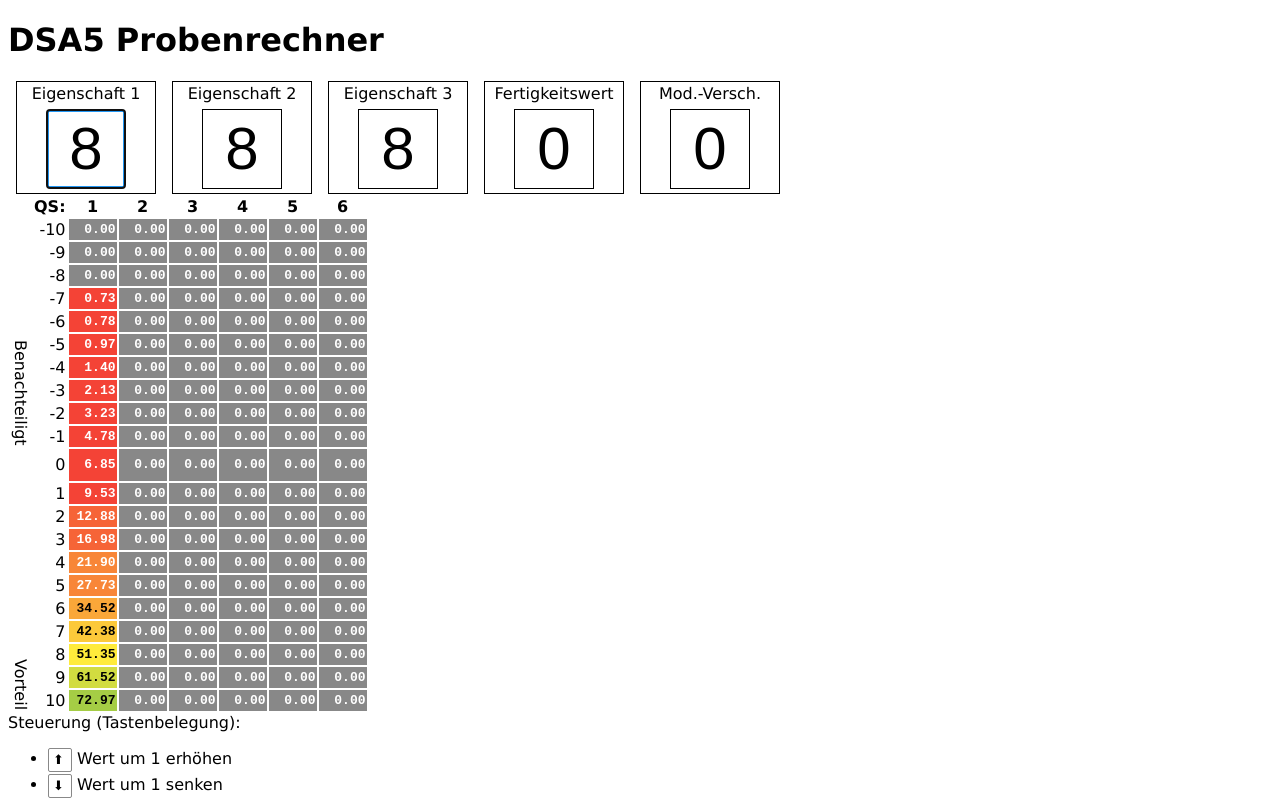
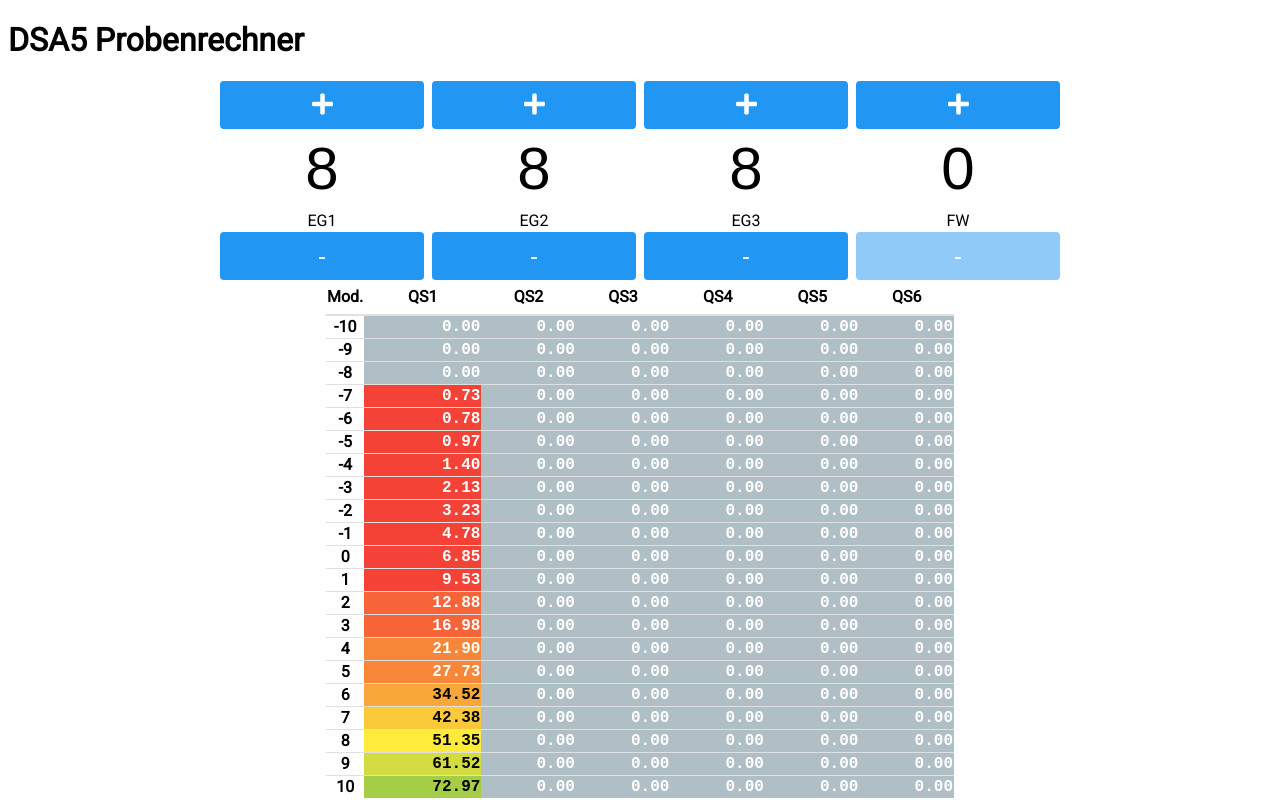
Before and after one commit to C0Nd3Mnd/dsa-probenrechner, a Vue app: page / in a window 1280 px wide. Shown: the top 800 px of the page. Built offline with nearby package versions, Linux system fonts and the light colour scheme.

Commit message:
Complete overhaul

```diff
--- a/public/index.html
+++ b/public/index.html
@@ -7,5 +7,7 @@
     <link rel="icon" href="<%= BASE_URL %>favicon.png">
     <title><%= htmlWebpackPlugin.options.title %></title>
   </head>
-  <body></body>
+  <body>
+    <div id="app" class="container"></div>
+  </body>
 </html>
--- a/src/App.vue
+++ b/src/App.vue
@@ -1,59 +1,55 @@
 <template>
+  <div class="row">
+    <div class="col-12">
       <h1>DSA5 Probenrechner</h1>
-  <number-input ref="firstInput" v-model="property1" label="Eigenschaft 1" />
-  <number-input v-model="property2" label="Eigenschaft 2" />
-  <number-input v-model="property3" label="Eigenschaft 3" />
-  <number-input v-model="skillValue" label="Fertigkeitswert" :max="100" />
-  <number-input
-    v-model="modShift"
-    label="Mod.-Versch."
-    :min="-100"
-    :max="100"
-  />
-  <table>
+    </div>
+  </div>
+  <div class="row">
+    <div class="col-3 col-md-2 col-md-offset-2">
+      <number-input ref="firstInput" v-model="property1" label="EG1" />
+    </div>
+    <div class="col-3 col-md-2">
+      <number-input v-model="property2" label="EG2" />
+    </div>
+    <div class="col-3 col-md-2">
+      <number-input v-model="property3" label="EG3" />
+    </div>
+    <div class="col-3 col-md-2">
+      <number-input v-model="skillValue" label="FW" :max="25" />
+    </div>
+  </div>
+  <div class="row">
+    <div class="col-12 col-md-6 col-md-offset-3">
+      <table style="width: 100%;">
         <thead>
           <tr>
-        <th />
-        <th>QS:</th>
-        <th v-for="ql in 6" :key="ql">{{ ql }}</th>
+            <th style="width: 24px;">Mod.</th>
+            <th v-for="ql in 6" :key="ql">QS{{ ql }}</th>
           </tr>
         </thead>
         <tbody>
           <tr v-for="mod in 21" :key="mod">
-        <td v-if="mod === 1" rowspan="10" class="description-column">
-          Benachteiligt
-        </td>
-        <td
-          v-else-if="mod === 11"
-          class="description-column"
-          style="padding: 16px 0"
-        />
-        <td v-else-if="mod === 12" rowspan="10" class="description-column">
-          Vorteil
-        </td>
-        <td style="text-align: right">{{ mod - 11 + modShift }}</td>
+            <th style="text-align: center">{{ mod - 11 }}</th>
             <result-column
               v-for="ql in 6"
               :key="ql"
-          :value="calc(mod - 11 + modShift, ql)"
+              :value="calc(mod - 11, ql)"
             />
           </tr>
         </tbody>
       </table>
-  <div>
-    Steuerung (Tastenbelegung):
-    <ul>
-      <li
-        v-for="entry in controlHelp"
-        :key="entry.kbd"
-        style="margin-bottom: 2px"
-      >
-        <kbd>{{ entry.kbd }}</kbd>
-        {{ entry.description }}
-      </li>
-    </ul>
     </div>
-  <div style="margin-top: 40px; font-style: italic">
+  </div>
+  <div class="row">
+    <div class="col-12">
+      <p>
+        Die Werte der Felder können auch mit den Pfeiltasten bzw. Bild
+        hoch/runter (+5/-5) manipuliert werden.
+      </p>
+    </div>
+  </div>
+  <div class="row">
+    <div class="col-12" style="font-style: italic;">
       <p>
         Der ursprüngliche Code zur Berechnung der Wahrscheinlichkeit stammt aus
         dem
@@ -85,6 +81,7 @@
         </a>
       </p>
     </div>
+  </div>
 </template>
 
 <script lang="ts">
@@ -109,34 +106,7 @@ export default defineComponent({
     property1: 8,
     property2: 8,
     property3: 8,
-    skillValue: 0,
-    modShift: 0,
-    controlHelp: [
-      {
-        kbd: '⬆',
-        description: 'Wert um 1 erhöhen'
-      },
-      {
-        kbd: '⬇',
-        description: 'Wert um 1 senken'
-      },
-      {
-        kbd: 'Bild ⬆',
-        description: 'Wert um 5 erhöhen'
-      },
-      {
-        kbd: 'Bild ⬇',
-        description: 'Wert um 5 senken'
-      },
-      {
-        kbd: '➡',
-        description: 'Nächstes Feld'
-      },
-      {
-        kbd: '⬅',
-        description: 'Vorheriges Feld'
-      }
-    ]
+    skillValue: 0
   }),
   methods: {
     /**
@@ -157,14 +127,6 @@ export default defineComponent({
         ql
       )
     }
-  },
-  /**
-   * Focuses the first input when the component is mounted.
-   */
-  mounted() {
-    this.$nextTick(() => {
-      ;(this.$refs.firstInput as { $el: HTMLElement }).$el.focus()
-    })
   }
 })
 </script>
--- a/src/components/NumberInput.vue
+++ b/src/components/NumberInput.vue
@@ -1,20 +1,48 @@
 <template>
-  <label class="number-input__wrapper">
-    <span class="number-input__label">{{ label }}</span>
+  <div class="row">
+    <div class="col-12">
+      <button
+        tabindex="-1"
+        class="btn btn--block btn--large"
+        :disabled="virtualModel === max"
+        @click="++virtualModel"
+      >
+        <font-awesome-icon icon="plus" />
+      </button>
+    </div>
+  </div>
+  <div class="row">
+    <div class="col-12 center">
       <input
         v-model="virtualModel"
+        type="text"
         class="number-input__input"
         :min="min"
         :max="max"
-      readonly
         @keydown.arrow-up="++virtualModel"
         @keydown.page-up="virtualModel += 5"
         @keydown.arrow-down="--virtualModel"
         @keydown.page-down="virtualModel -= 5"
-      @keydown.arrow-left="focusPrevious"
-      @keydown.arrow-right="focusNext"
       />
-  </label>
+    </div>
+  </div>
+  <div class="row">
+    <div class="col-12 center">
+      <span class="number-input__label">{{ label }}</span>
+    </div>
+  </div>
+  <div class="row">
+    <div class="col-12">
+      <button
+        tabindex="-1"
+        class="btn btn--block btn--large"
+        :disabled="virtualModel === min"
+        @click="--virtualModel"
+      >
+        -
+      </button>
+    </div>
+  </div>
 </template>
 
 <script lang="ts">
@@ -71,56 +99,6 @@ export default defineComponent({
         this.$emit('update:modelValue', numberValue)
       }
     }
-  },
-  methods: {
-    /**
-     * Focuses the previous input element.
-     *
-     * @param $event - Keybaord event of the originating input.
-     */
-    focusPrevious($event: KeyboardEvent) {
-      if (!$event?.target) {
-        return
-      }
-
-      const target = $event.target as Element
-
-      if (!target.parentNode) {
-        return
-      }
-
-      const parentNode = target.parentNode as Element
-
-      if (!parentNode.previousElementSibling?.childNodes[1]) {
-        return
-      }
-
-      ;(parentNode.previousElementSibling.childNodes[1] as HTMLElement).focus()
-    },
-    /**
-     * Focuses the next input element.
-     *
-     * @param $event - Keyboard event of the originating input.
-     */
-    focusNext($event: KeyboardEvent) {
-      if (!$event?.target) {
-        return
-      }
-
-      const target = $event.target as Element
-
-      if (!target.parentNode) {
-        return
-      }
-
-      const parentNode = target.parentNode as Element
-
-      if (!parentNode.nextElementSibling?.childNodes[1]) {
-        return
-      }
-
-      ;(parentNode.nextElementSibling.childNodes[1] as HTMLElement).focus()
-    }
   }
 })
 </script>
@@ -134,21 +112,21 @@ export default defineComponent({
 }
 .number-input__label {
   width: 100%;
-  text-align: center;
   display: block;
   padding: 2px 8px;
+  white-space: nowrap;
+  overflow: hidden;
 }
 .number-input__input {
-  width: 80px;
+  width: 100%;
   height: 80px;
   text-align: center;
   font-size: 60px;
   margin: 0;
   appearance: none;
-  border: 1px solid #000;
-  margin: 8px;
-  margin: 4px auto;
+  border: none;
   display: block;
+  padding: 0;
 }
 .number-input__input:focus {
   border: 3px solid #2196f3;
--- a/src/components/ResultColumn.vue
+++ b/src/components/ResultColumn.vue
@@ -47,7 +47,7 @@ export default defineComponent({
 
 <style type="text/css">
 .result-column {
-  width: 48px;
+  /*width: 48px;*/
   font-family: monospace;
   font-weight: bold;
   text-align: right;
@@ -55,7 +55,7 @@ export default defineComponent({
 
 .result-column--impossible {
   color: #fff;
-  background-color: #888;
+  background-color: #b0bec5;
 }
 .result-column--0 {
   color: #fff;
--- a/src/default.css
+++ b/src/default.css
@@ -3,7 +3,11 @@
 }
 
 :root {
-  font-family: Verdana, Geneva, Tahoma, sans-serif;
+  font-family: Roboto, sans-serif;
+}
+
+body {
+  margin: 0;
 }
 
 kbd {
@@ -15,3 +19,68 @@ kbd {
   display: inline-block;
   padding: 0 4px;
 }
+
+.center {
+  margin: 0 auto;
+  text-align: center;
+}
+
+.btn {
+  appearance: none;
+  background: #2196f3;
+  color: #fff;
+  border-radius: 4px;
+  border: none;
+  font-size: 1em;
+  line-height: 2em;
+  display: inline-block;
+  touch-action: manipulation;
+  padding: 0 4px;
+  user-select: none;
+}
+
+.btn:disabled {
+  opacity: 0.5;
+}
+
+.btn:hover:not([disabled]) {
+  background-color: #1976d2;
+}
+
+.btn:active:not([disabled]) {
+  background-color: #0d47a1;
+}
+
+.btn--block {
+  display: block;
+  width: 100%;
+}
+
+.btn--large {
+  font-size: 1.5em;
+}
+
+table {
+  border-collapse: collapse;
+  border-spacing: 0;
+  font-size: 1em;
+  line-height: 1.25em;
+}
+
+table > thead > tr > th {
+  border-bottom: 2px solid #E0E0E0;
+  line-height: 2em;
+}
+
+table > tbody > tr > th {
+  font-weight: bold;
+  border-bottom: 1px solid #E0E0E0;
+}
+
+table > tbody > tr > td {
+  border-bottom: 1px solid #E0E0E0;
+}
+
+table > tbody > tr:last-child > th, table > tbody > tr:last-child > td {
+  border-bottom: none;
+}
--- a/src/main.ts
+++ b/src/main.ts
@@ -1,5 +1,18 @@
 import { createApp } from 'vue'
 import App from './App.vue'
+import './tiny-grid.scss'
+import '@fontsource/roboto'
 import './default.css'
 
-createApp(App).mount('body')
+import { library } from '@fortawesome/fontawesome-svg-core'
+import {
+  faPlus,
+  faMinus
+} from '@fortawesome/free-solid-svg-icons'
+import { FontAwesomeIcon } from '@fortawesome/vue-fontawesome'
+
+library.add(faPlus, faMinus)
+
+createApp(App)
+  .component('font-awesome-icon', FontAwesomeIcon)
+  .mount('#app')
--- /dev/null
+++ b/src/tiny-grid.scss
@@ -0,0 +1,99 @@
+// Tiny Grid by @alexerlandsson
+// https://alexerlandsson.com
+
+// This is a CSS grid system used to build responsive websites
+// and applications. For documentation, check out the GitHub repository:
+// https://github.com/alexerlandsson/tiny-grid
+
+@mixin tiny-grid {
+  // Settings
+  $grid-columns: 12 !default;
+  $grid-gutter: 8px !default;
+  $grid-container-max-width: 1470px !default;
+  $grid-container-gutter: 8px !default;
+
+  $grid-breakpoints: (
+    sm: 320px,
+    md: 768px,
+    lg: 1200px,
+    xl: 1800px
+  ) !default;
+
+  // Container Elements
+  %container-base {
+    margin-left: auto;
+    margin-right: auto;
+    width: 100%;
+    padding-left: $grid-container-gutter;
+    padding-right: $grid-container-gutter;
+    box-sizing: border-box;
+  }
+
+  .container {
+    @extend %container-base;
+    max-width: $grid-container-max-width;
+  }
+
+  .container-fluid {
+    @extend %container-base;
+  }
+
+  .row {
+    margin-left: ($grid-gutter / -2);
+    margin-right: ($grid-gutter / -2);
+    box-sizing: border-box;
+    font-size: 0;
+
+    > * {
+      font-size: 1rem;
+    }
+  }
+
+  // Columns
+  [class^="col-"],
+  [class*=" col-"] {
+    display: inline-block;
+    vertical-align: top;
+    width: 100%;
+    min-height: 1px;
+    padding-left: ($grid-gutter / 2);
+    padding-right: ($grid-gutter / 2);
+    box-sizing: border-box;
+  }
+
+  // Create non-breakpoint specific columns and column offsets
+  @for $i from 1 through $grid-columns {
+    .col-#{$i} {
+      width: ((100% / $grid-columns) * $i);
+    }
+    .col-offset-#{$i} {
+      margin-left: ((100% / $grid-columns) * $i);
+    }
+  }
+
+  // Create breakpoint specific columns
+  @each $breakpoint-name in map-keys($grid-breakpoints) {
+    // Get each key's value
+    $breakpoint-width: map-get($grid-breakpoints, $breakpoint-name);
+
+    // Create media query for each breakpoint
+    @media (min-width: $breakpoint-width) {
+
+      // Add offset-0 to reset offset in specific breakpoints
+      .col-#{$breakpoint-name}-offset-0 {
+        margin-left: 0;
+      }
+
+      // Create columns and column offsets for each size in this breakpoint
+      @for $i from 1 through $grid-columns {
+        .col-#{$breakpoint-name}-#{$i} {
+          width: ((100% / $grid-columns) * $i);
+        }
+        .col-#{$breakpoint-name}-offset-#{$i} {
+          margin-left: ((100% / $grid-columns) * $i);
+        }
+      }
+    }
+  }
+}
+@include tiny-grid;
```
Also changed, not shown: package.json (+6 -1 lines), 2 other files (tests, documents, lock files or other folders). Lines whose indentation alone changed are shown as unchanged.
